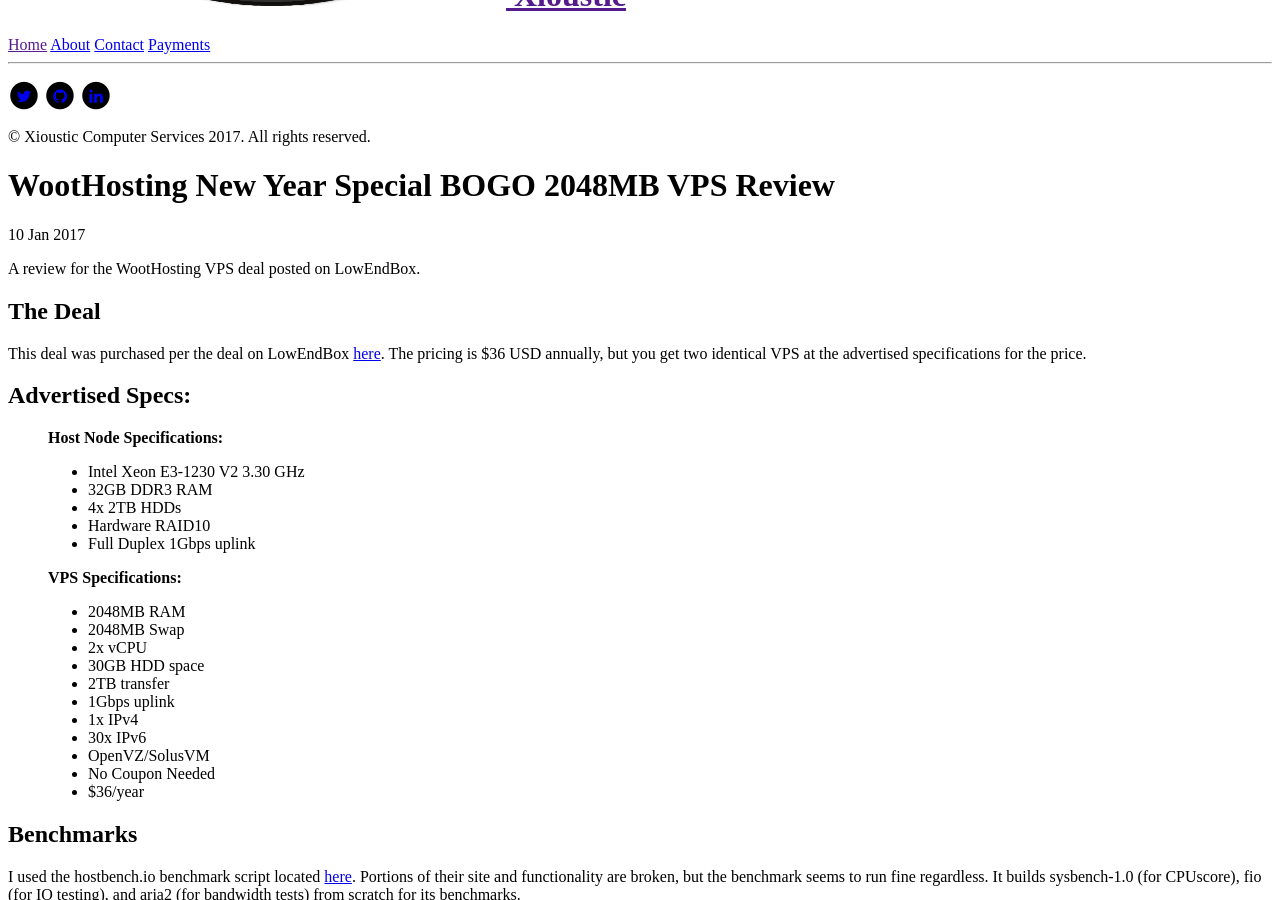
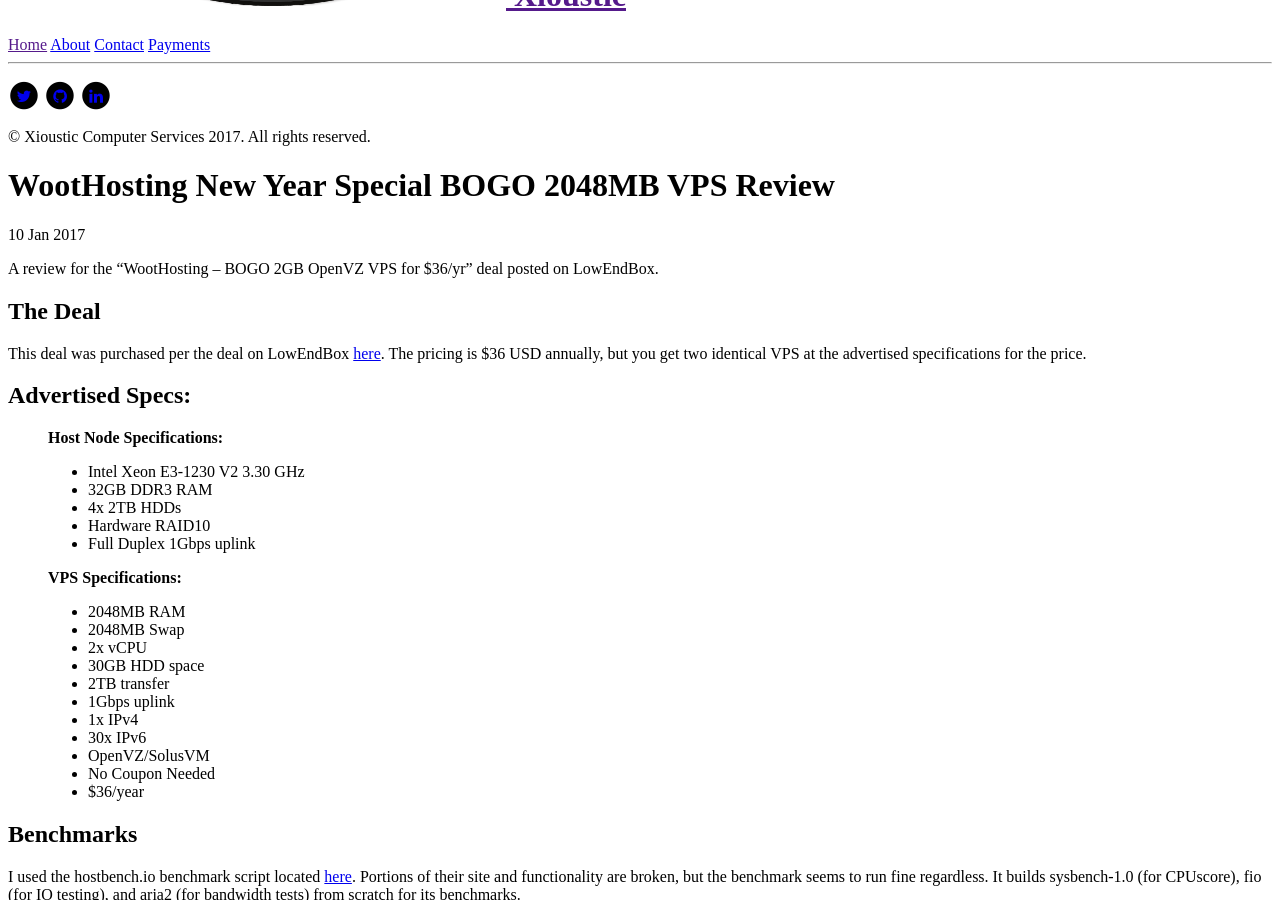
Before and after one commit to Xioustic/xioustic.github.io, a Jekyll site: the page built from _posts/2017-01-10-woothosting-vps-performance.md, in a window 1280 px wide and 900 px high, scrolled down 523 px. Built offline with Jekyll 4.4.1, drawn with Linux system fonts in a browser that asks for light colours; nearby versions of some CDN libraries; Markdown is read by kramdown in place of the engine named in the settings; comment, search, counter and statistics services are not loaded.

Commit message:
Update 2017-01-10-woothosting-vps-performance.md

```diff
--- a/_posts/2017-01-10-woothosting-vps-performance.md
+++ b/_posts/2017-01-10-woothosting-vps-performance.md
@@ -8,7 +8,7 @@
  - benchmark
 ---
 
-A review for the WootHosting VPS deal posted on LowEndBox.
+A review for the "WootHosting – BOGO 2GB OpenVZ VPS for $36/yr" deal posted on LowEndBox.
 
 ## The Deal
 This deal was purchased per the deal on LowEndBox [here](https://lowendbox.com/blog/woothosting-bogo-2gb-openvz-vps-for-36yr-and-more/). The pricing is $36 USD annually, but you get two identical VPS at the advertised specifications for the price.
```
